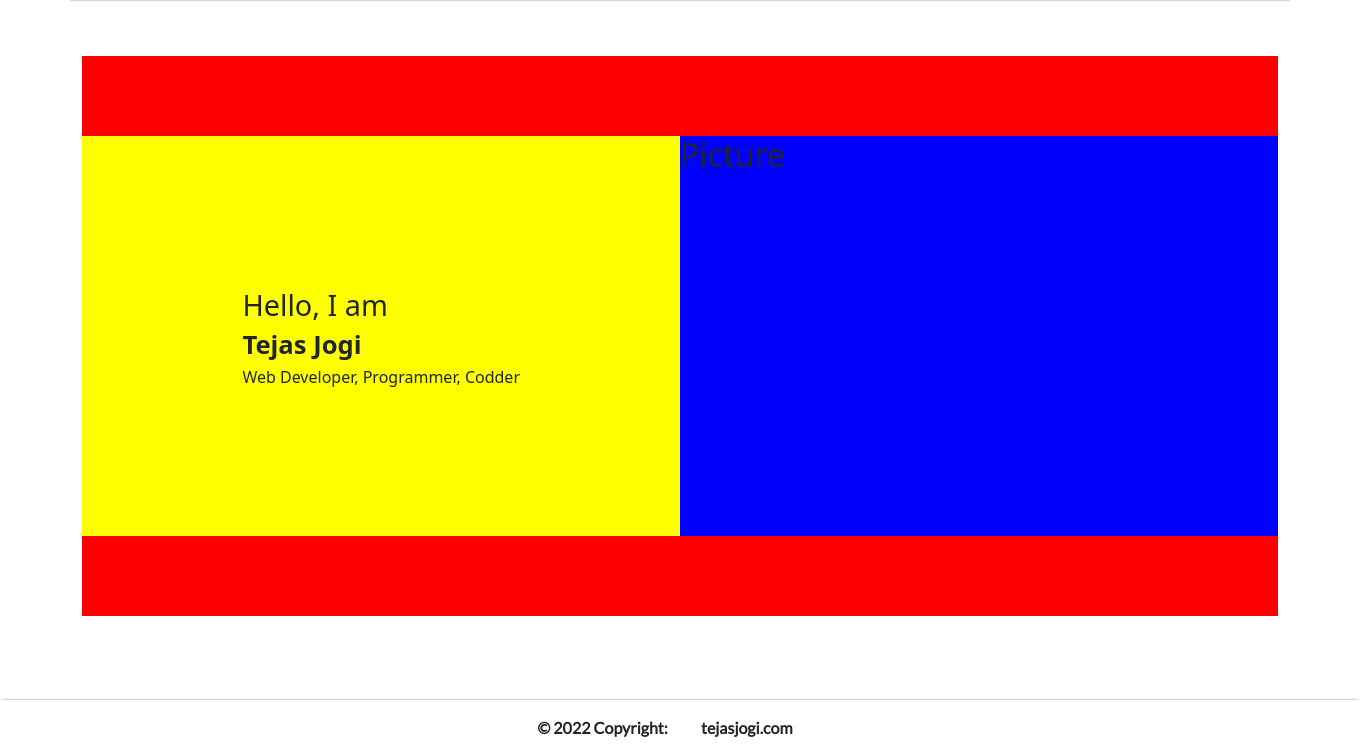
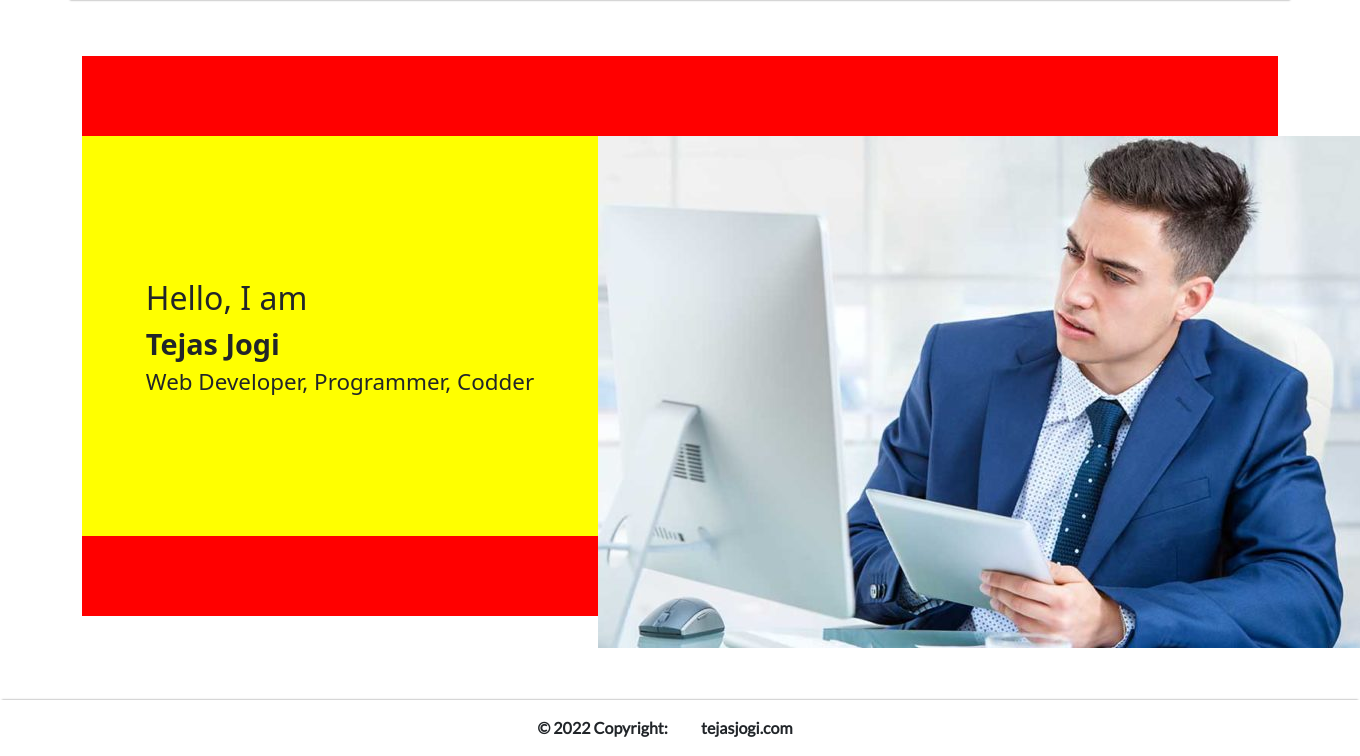
Before and after one commit to TejasJogi/Portfolio-Website, a Flask app: page / in a window 1360 px wide. Shown: the part 64-820 px from the top of the page. Run offline with Flask 2, Linux system fonts and the light colour scheme; some web fonts are replaced.

Commit message:
change banner style

```diff
--- a/static/css/style.css
+++ b/static/css/style.css
@@ -145,7 +145,7 @@ footer a {
 }
 
 .img {
-    background-color: blue;
+    /* background-color: blue; */
     height: 50vh;
     width: 50vw;
 }
@@ -220,10 +220,14 @@ footer a {
 }
 
 .greet {
-    font-size: 1.8rem;
+    font-size: 2rem;
 }
 
 .name {
-    font-size: 1.6rem;
+    font-size: 1.8rem;
     font-weight: 600;
 }
+
+.about {
+    font-size: 1.4rem;
+}
--- a/templates/home.html
+++ b/templates/home.html
@@ -14,9 +14,7 @@
         </div>
     </div>
     <div class="img">
-        <h2>
-            Picture
-        </h2>
+        <img src="/static/img/photo.jpg" alt="profile">
     </div>
 </div>
 {% endblock content %}
```
Also changed, not shown: static/img/photo.jpg (added).
